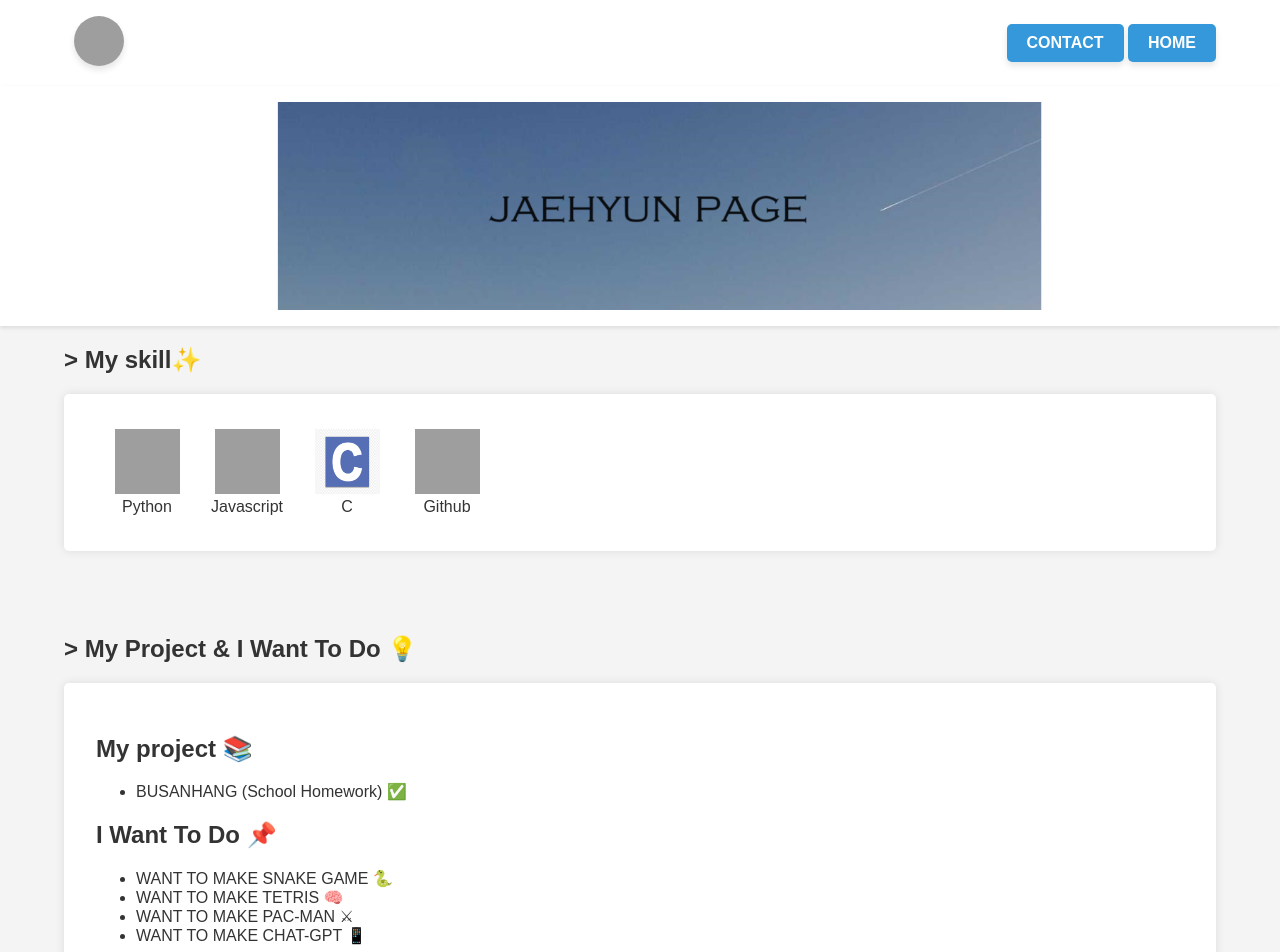
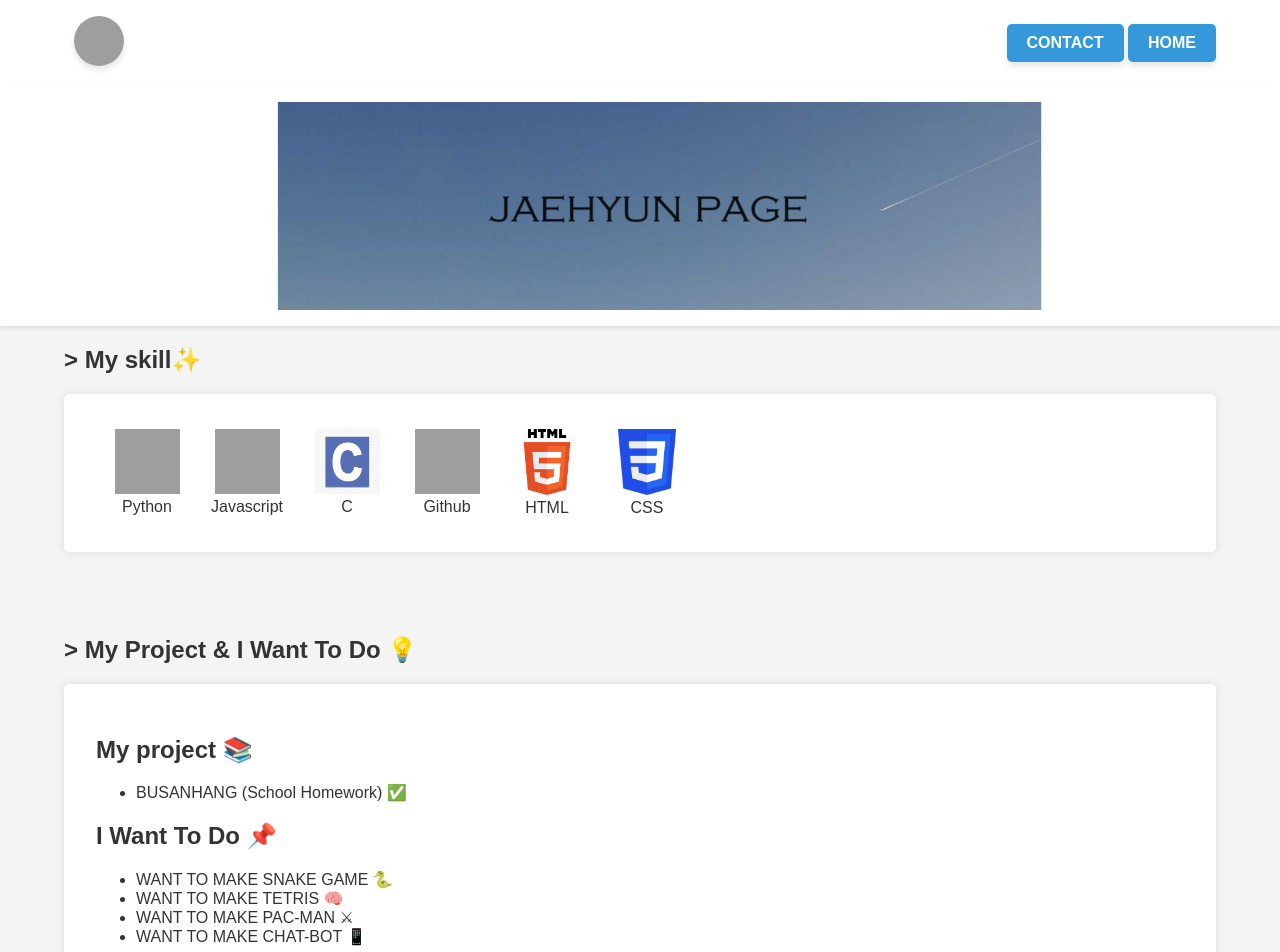
Before and after one commit to hamtory05/hamtory05.github.io, a plain HTML site: page index.html in a window 1280 px wide. Shown: the top 952 px of the page. Drawn offline with Linux system fonts and the light colour scheme; grey boxes are pictures that could not be loaded; a script that the page names is missing.

Commit message:
html파일 수정, image 파일 추가, js 폴더 삭제

```diff
--- a/index.html
+++ b/index.html
@@ -64,6 +64,14 @@
                       <img src="https://techstack-generator.vercel.app/github-icon.svg" width="65" height="65" alt="GitHub" />
                     <br>Github
                   </td>
+                  <td align="center"  width="96">
+                    <img src="./images/HTMLPNG.png" width="66" height="66" alt="HTML" />
+                  <br>HTML
+                </td>
+                <td align="center" width="96">
+                    <img src="./images/CSSPNG.png" width="66" height="66" alt="css" />
+                  <br>CSS
+                </td>
                </tr>
               </table>
             </section>
@@ -85,9 +93,8 @@
                 <li>WANT TO MAKE SNAKE GAME 🐍</li>
                 <li>WANT TO MAKE TETRIS 🧠</li>
                 <li>WANT TO MAKE PAC-MAN ⚔</li>
-                <li>WANT TO MAKE CHAT-GPT 📱</li>
+                <li>WANT TO MAKE CHAT-BOT 📱</li>
             </ul>
-
         </section>
     </main>
 
```
Also changed, not shown: images/CSSPNG.png (added), images/HTMLPNG.png (added), js/index.js (deleted).
